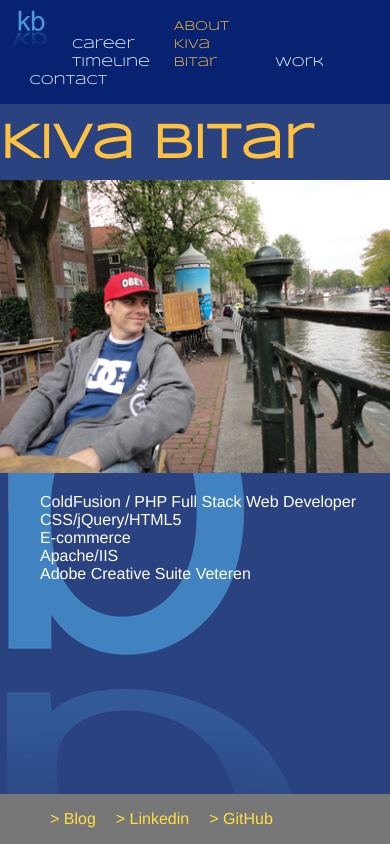
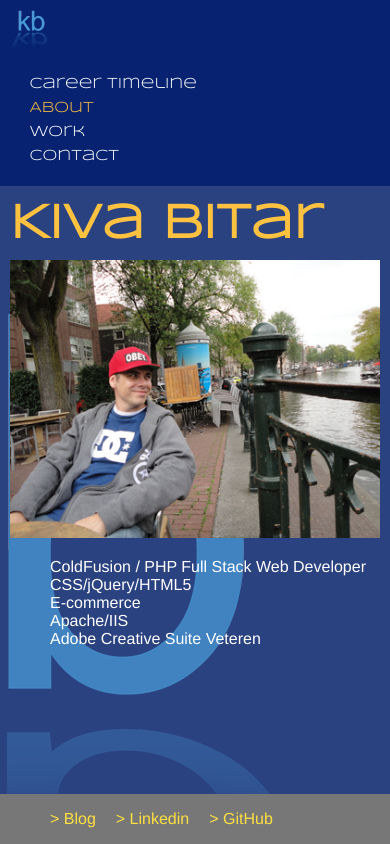
Before and after one commit to kivabitar/kivab.com, a plain HTML site: page index.html in a window 390 px wide. Shown: the top 844 px of the page. Drawn offline with nearby package versions, Linux system fonts and the light colour scheme.

Commit message:
more responsive
added some responsive css, edited some text.

```diff
--- a/index.html
+++ b/index.html
@@ -16,21 +16,6 @@
 <script>
 $(function() {
 	$.scrollIt();
-	//$("#tline").click(function(){
-//		if( $("#timeline").is(":visible") ){
-//			$("#timeline").hide();
-//		}
-//		else{
-//			$("a[href='#top']").click(function() {
-//				  $("html, body").animate({ scrollTop: 0 }, "slow");
-//				  return false;
-//				});
-//			$("#timeline").slideDown("fast");
-//		}
-//	});
-//	$("#closer").click(function(){
-//		$("#timeline").slideUp("fast");
-//	})
 
 });
 
@@ -53,11 +38,11 @@ $(function() {
 <iframe src='http://cdn.knightlab.com/libs/timeline/latest/embed/index.html?source=0Ah4aj4JO6iKrdDdrc0w2RDhmNjl1SVczaWlpZ3NUdGc&font=Bevan-PotanoSans&maptype=toner&lang=en&start_at_slide=5&height=650' width='100%' height='650' frameborder='0'></iframe>
 </div>
 <div class='nav-container'>
-	<img src="/images/kb.png" id="logo" alt="Kiva Bitar"/>
+	<img src="/images/kb.png" id="logo" alt="Kiva Bitar" data-scroll-nav='0'/>
 	<nav>
 		<ul>
 			<li><a href="/timeline.html" title="Kiva Bitar's career timeline." id="tline" data-fancybox-type="iframe" class="fancybox">Career Timeline</a></li>
-			<li><a class='active' data-scroll-nav='0'>About Kiva Bitar</a></li>
+			<li><a class='active' data-scroll-nav='0'>About</a></li>
 			<li><a data-scroll-nav='1'>Work</a></li>
 			<li><a data-scroll-nav='2'>Contact</a></li>
 		</ul>
@@ -89,7 +74,7 @@ $(function() {
 <section data-scroll-index='1' id="work">
 	<div class='content'>
 		<h2>Work</h2>
-		I am employed full time, however, I am always interested in hearing about available opportunities and projects.
+		I am always interested in hearing about available opportunities and projects.
 		Examples avialable upon request.
 		<div id="workdiv">
 			<div id="hscroll">
--- a/style.css
+++ b/style.css
@@ -8,6 +8,7 @@ display:inline;
 float:left;
 clear:left;
 margin:10px 10px;
+cursor:pointer;
 }
 
 h1,h2,h3,h4,nav li a{
@@ -67,16 +68,36 @@ text-decoration:none;
 nav li a.active{
 color:#FFC140;
 }
-
+section{
+padding-top:40px;
+height:1200px;
+width:100%;
+background:url(/images/kb_lrg.png) no-repeat 100% 50% fixed;
+}
 @media screen and (max-width:640px){
+	#logo{
+	float:left;
+	clear:both;
+	}
 	nav{
 	width:90%;
 	}
+	nav ul{
+	display:block;
+	width:100%;
+	float:left;
+	clear:both;
+	}
 	nav li{
-	max-width:22%;
+	text-align:left;
+	max-width:90%;
+	float:left;
+	clear:both;
+	display:block;
+	margin: 0 0 6px 0;
 	}
-	nav li a{
-	font-size:13px;
+	section{
+	padding-top:120px;
 	}
 	section.content{
 	width:90%;
@@ -89,16 +110,11 @@ color:#FFC140;
 	section .content {
 	margin:0px auto;
 	max-width:640px;
+	padding:0 10px 0 10px;
 	}
 }
 
-section{
-padding-top:40px;
-height:1200px;
-width:100%;
-background:url(/images/kb_lrg.png) no-repeat 100% 50% fixed;
 
-}
 @media screen and (min-width:1400px){
 	section .content {
 	margin:0px auto;
```
